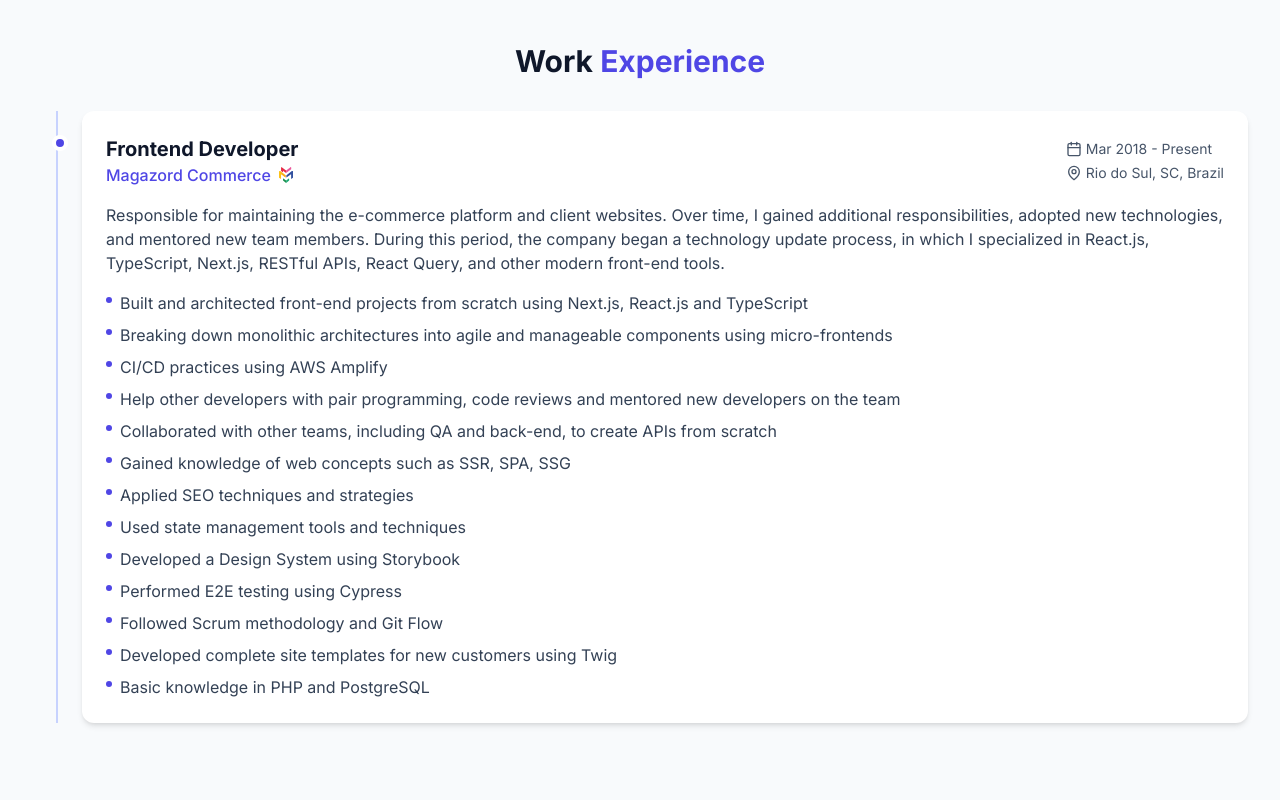
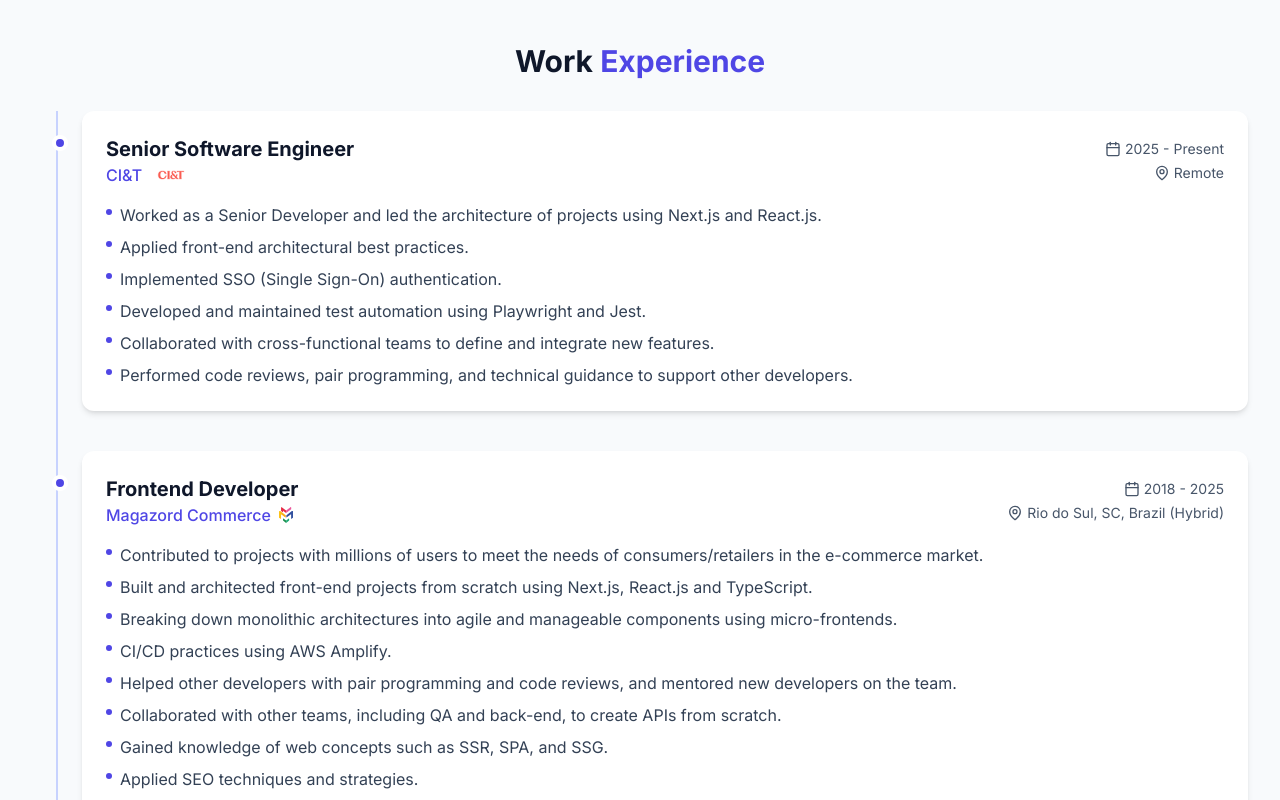
Before and after one commit to lucasdebeterco/lucasdebeterco-dev, a React (Vite) app: page / in a window 1280 px wide. Shown: the part 2200-3000 px from the top of the page. Built offline with nearby package versions, Linux system fonts and the light colour scheme.

Commit message:
exp update

```diff
--- a/src/components/Experience.tsx
+++ b/src/components/Experience.tsx
@@ -2,39 +2,39 @@ import { Calendar, MapPin } from 'lucide-react'
 
 const Experience = () => {
     const experiences = [
-    // {
-    //   title: 'Senior Fullstack Developer',
-    //   company: 'WEG',
-    //   location: 'Jaraguá do Sul, SC, Brazil ',
-    //   period: 'Jan 2022 - Present',
-    //   description: [
-    //     'Lead the frontend development of the company\'s flagship product, improving performance by 40%',
-    //     'Implemented a component library used across multiple projects, reducing development time by 30%',
-    //     'Mentored junior developers and conducted code reviews to ensure high code quality',
-    //     'Collaborated with designers and product managers to create intuitive user experiences',
-    //   ],
-    // },
+        {
+            title: 'Senior Software Engineer',
+            company: 'CI&T',
+            companyIcon: <img src="/experience/ci&t-logo.png" alt="Logo CI&T" width={42} height={14} />,
+            location: 'Remote',
+            period: '2025 - Present',
+            description: [
+                'Worked as a Senior Developer and led the architecture of projects using Next.js and React.js.',
+                'Applied front-end architectural best practices.',
+                'Implemented SSO (Single Sign-On) authentication.',
+                'Developed and maintained test automation using Playwright and Jest.',
+                'Collaborated with cross-functional teams to define and integrate new features.',
+                'Performed code reviews, pair programming, and technical guidance to support other developers.',
+            ],
+        },
         {
             title: 'Frontend Developer',
             company: 'Magazord Commerce',
-            companyIcon: <img src="/experience/magazord-logo.svg" alt="Logo Magazord" width={14} height={14}/>,
-            location: 'Rio do Sul, SC, Brazil',
-            period: 'Mar 2018 - Present',
-            resume:'Responsible for maintaining the e-commerce platform and client websites. Over time, I gained additional responsibilities, adopted new technologies, and mentored new team members. During this period, the company began a technology update process, in which I specialized in React.js, TypeScript, Next.js, RESTful APIs, React Query, and other modern front-end tools.',
+            companyIcon: <img src="/experience/magazord-logo.svg" alt="Logo Magazord" width={14} height={14} />,
+            location: 'Rio do Sul, SC, Brazil (Hybrid)',
+            period: '2018 - 2025',
             description: [
-                'Built and architected front-end projects from scratch using Next.js, React.js and TypeScript',
-                'Breaking down monolithic architectures into agile and manageable components using micro-frontends',
-                'CI/CD practices using AWS Amplify',
-                'Help other developers with pair programming, code reviews and mentored new developers on the team',
-                'Collaborated with other teams, including QA and back-end, to create APIs from scratch',
-                'Gained knowledge of web concepts such as SSR, SPA, SSG',
-                'Applied SEO techniques and strategies',
-                'Used state management tools and techniques',
-                'Developed a Design System using Storybook',
-                'Performed E2E testing using Cypress',
-                'Followed Scrum methodology and Git Flow',
-                'Developed complete site templates for new customers using Twig',
-                'Basic knowledge in PHP and PostgreSQL'
+                'Contributed to projects with millions of users to meet the needs of consumers/retailers in the e-commerce market.',
+                'Built and architected front-end projects from scratch using Next.js, React.js and TypeScript.',
+                'Breaking down monolithic architectures into agile and manageable components using micro-frontends.',
+                'CI/CD practices using AWS Amplify.',
+                'Helped other developers with pair programming and code reviews, and mentored new developers on the team.',
+                'Collaborated with other teams, including QA and back-end, to create APIs from scratch.',
+                'Gained knowledge of web concepts such as SSR, SPA, and SSG.',
+                'Applied SEO techniques and strategies.',
+                'Developed a Design System using Storybook.',
+                'Performed tests using Cypress and Vitest.',
+                'Followed Scrum methodology and Git Flow.'
             ],
         },
     ]
@@ -60,17 +60,16 @@ const Experience = () => {
                                     <p className="flex gap-2 font-medium text-indigo-600 dark:text-indigo-400">{exp.company}{exp.companyIcon}</p>
                                 </div>
                                 <div className="mt-2 md:mt-0">
-                                    <div className="mb-1 flex items-center text-sm text-slate-600 dark:text-slate-400">
+                                    <div className="mb-1 flex items-center justify-end text-sm text-slate-600 dark:text-slate-400">
                                         <Calendar size={16} className="mr-1" />
                                         {exp.period}
                                     </div>
-                                    <div className="flex items-center text-sm text-slate-600 dark:text-slate-400">
+                                    <div className="flex items-center justify-end text-sm text-slate-600 dark:text-slate-400">
                                         <MapPin size={16} className="mr-1" />
                                         {exp.location}
                                     </div>
                                 </div>
                             </div>
-                            <p className="text-slate-700 dark:text-slate-300">{exp.resume}</p>
                             <ul className="mt-4 space-y-2">
                                 {exp.description.map((item, i) => (
                                     <li key={i} className="flex items-start">
--- a/src/data/projects.ts
+++ b/src/data/projects.ts
@@ -394,4 +394,4 @@ export const projects = [
             github: 'https://github.com/lucasdebeterco/dt-money'
         }
     }
-];
+]
```
Also changed, not shown: public/experience/ci&t-logo.png (added). Lines whose indentation alone changed are shown as unchanged.
